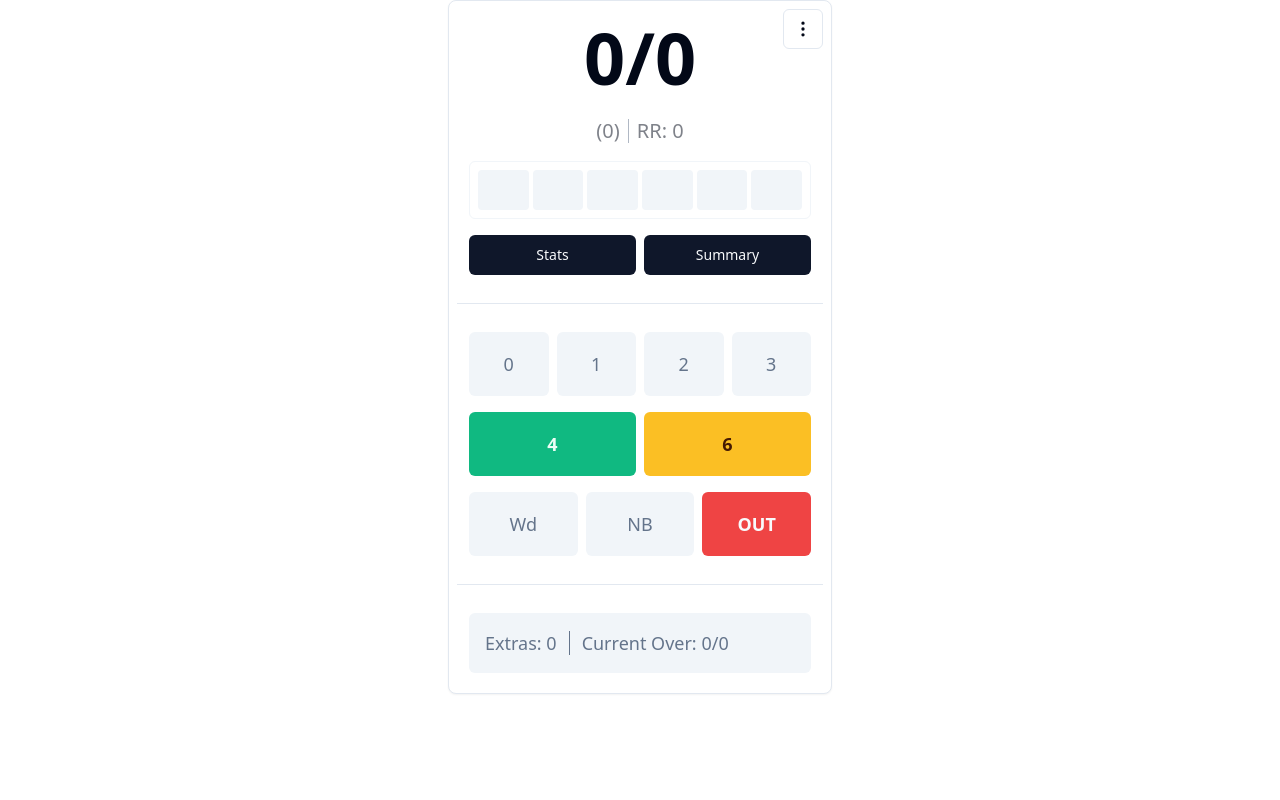
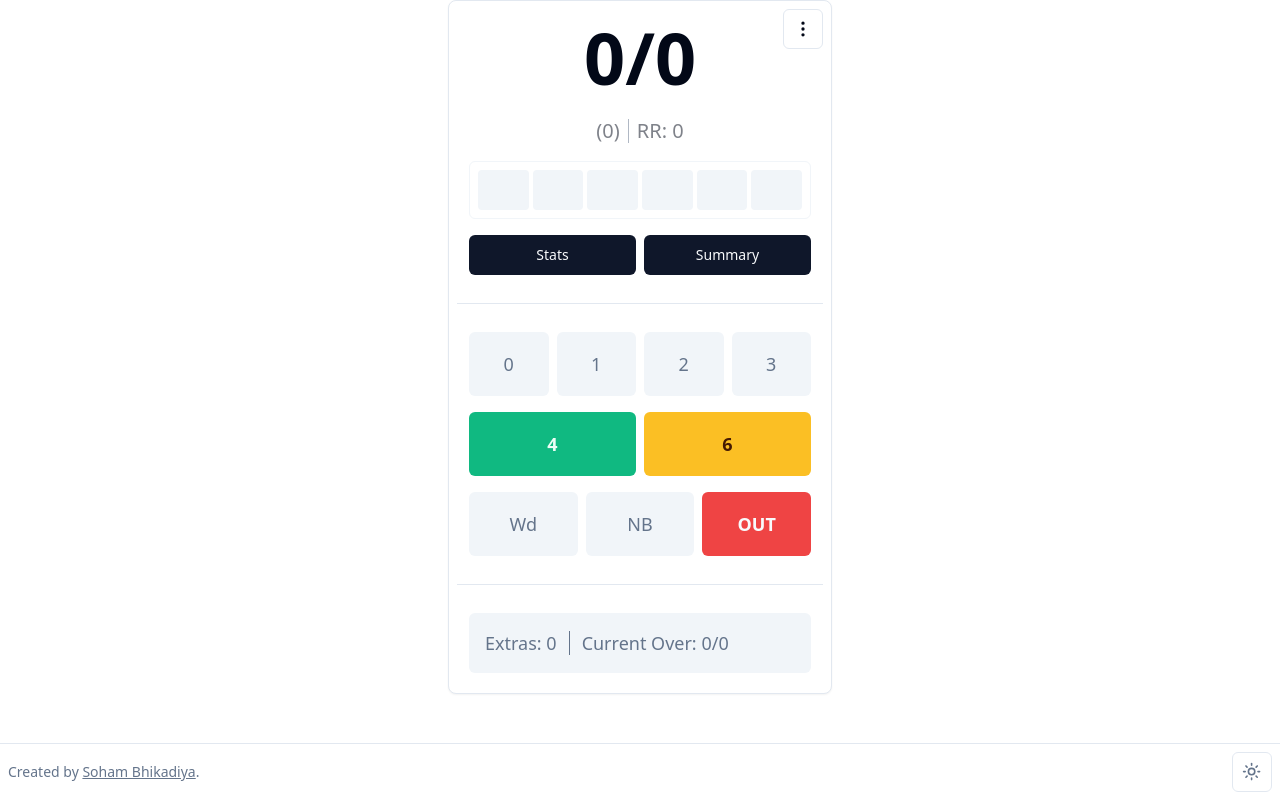
Before and after one commit to soham2k06/ballbyball, a Next.js app: page / in a window 1280 px wide. Built offline with nearby package versions, Linux system fonts and the light colour scheme.

Commit message:
added a footer

```diff
--- a/app/layout.tsx
+++ b/app/layout.tsx
@@ -2,6 +2,7 @@ import type { Metadata } from "next";
 
 import "./globals.css";
 import { ThemeProvider } from "@/components/ThemeProvider";
+import Footer from "@/components/Footer";
 
 export const metadata: Metadata = {
   title: "Scorer",
@@ -22,10 +23,8 @@ export default function RootLayout({
           defaultTheme="system"
           disableTransitionOnChange
         >
-          {/* <Nav /> */}
-          <main className="max-w-7xl mx-auto  h-[calc(100dvh-4.5rem)]">
-            {children}
-          </main>
+          <main className="max-w-7xl mx-auto overscroll-none">{children}</main>
+          <Footer />
         </ThemeProvider>
       </body>
     </html>
--- /dev/null
+++ b/components/Footer.tsx
@@ -0,0 +1,20 @@
+import DarkModeToggle from "./DarkModeToggle";
+
+function Footer() {
+  return (
+    <div className="text-muted-foreground border-t mt-4 text-sm p-2 fixed w-full bottom-0">
+      <div className="max-w-7xl mx-auto flex justify-between w-full items-center">
+        <p>
+          Created by{" "}
+          <a href="https://github.com/soham2k06" className="underline">
+            Soham Bhikadiya
+          </a>
+          .
+        </p>
+        <DarkModeToggle />
+      </div>
+    </div>
+  );
+}
+
+export default Footer;
--- a/components/Nav.tsx
+++ /dev/null
@@ -1,15 +0,0 @@
-import { AirVent } from 'lucide-react'
-import DarkModeToggle from './DarkModeToggle'
-
-function Nav() {
-  return (
-    <div className='flex items-center justify-between max-w-7xl mx-auto p-4 bg-primary-foreground'>
-      <h2 className='text-3xl flex items-center gap-2 font-semibold tracking-tight '>
-        <AirVent /> BallByBall
-      </h2>
-      <DarkModeToggle />
-    </div>
-  )
-}
-
-export default Nav
```
